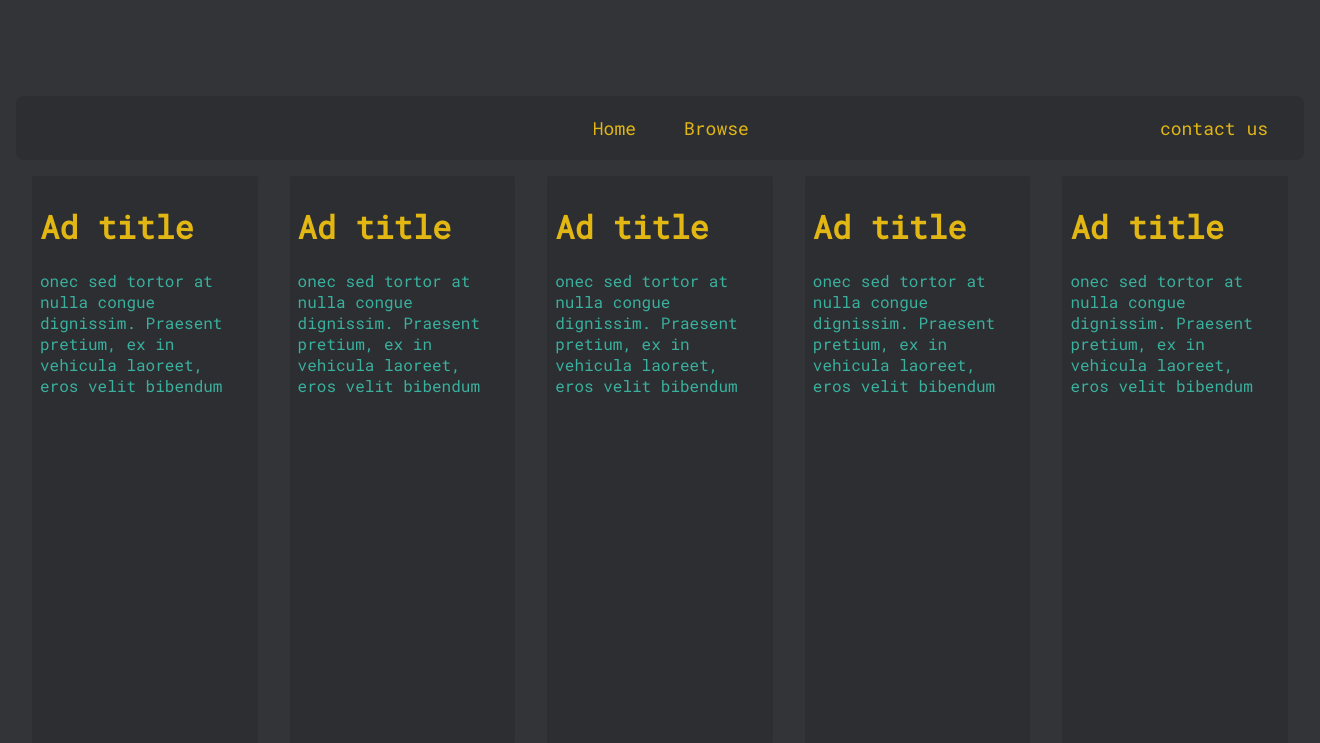
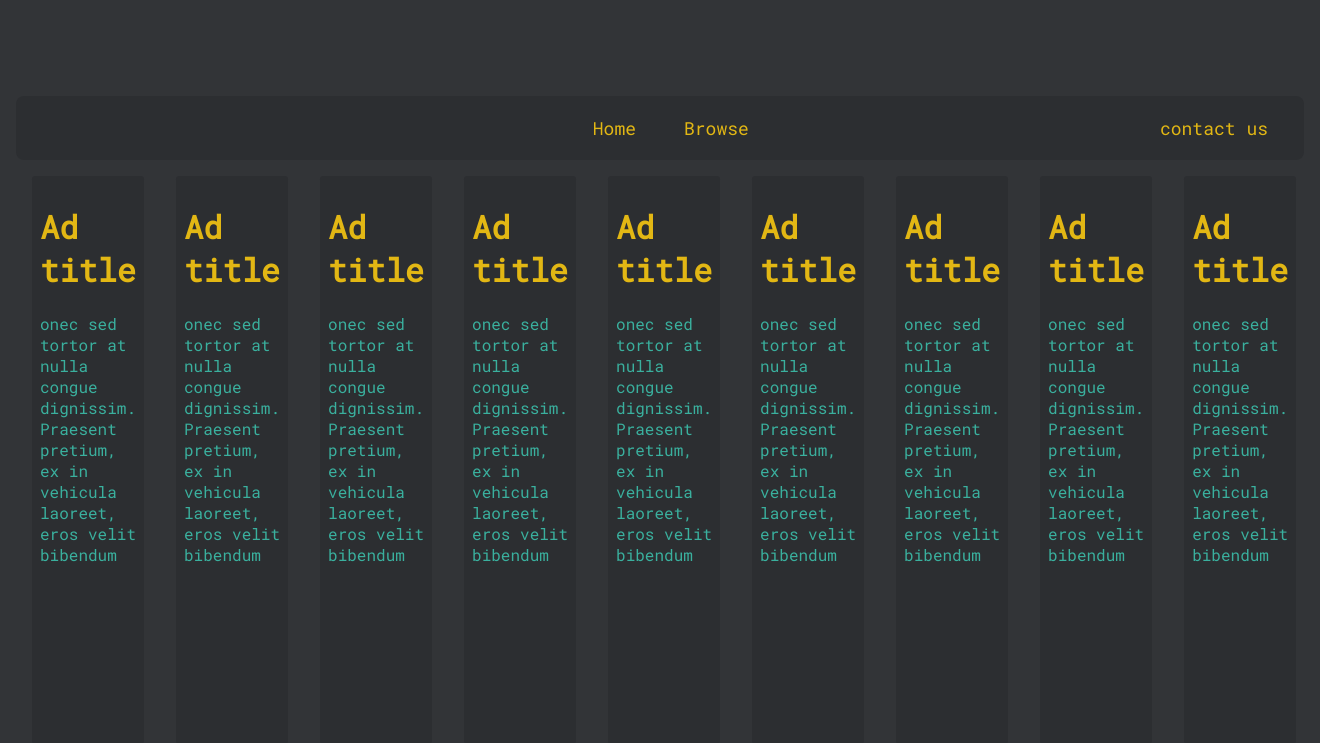
Before and after one commit to InnesWarwick/Bandden, a PHP site: page /browse.html in a window 1320 px wide. Shown: the top 743 px of the page. Run offline with PHP 8.4, Linux system fonts and the light colour scheme.

Commit message:
Changes to be committed: 	modified:   browse.html 	modified:   contactUs.html 	modified:   style.css

```diff
--- a/browse.html
+++ b/browse.html
@@ -45,7 +45,30 @@
                 ex in vehicula laoreet, eros velit bibendum
             </p>
         </a>
-
+        <a class="adPost" href ="advert.html" href ="advert.html">
+            <h1>Ad  title</h1>
+            <p>onec sed tortor at nulla congue dignissim. Praesent pretium,
+                ex in vehicula laoreet, eros velit bibendum
+            </p>
+        </a>
+        <a class="adPost" href ="advert.html" href ="advert.html">
+            <h1>Ad  title</h1>
+            <p>onec sed tortor at nulla congue dignissim. Praesent pretium,
+                ex in vehicula laoreet, eros velit bibendum
+            </p>
+        </a>
+        <a class="adPost" href ="advert.html" href ="advert.html">
+            <h1>Ad  title</h1>
+            <p>onec sed tortor at nulla congue dignissim. Praesent pretium,
+                ex in vehicula laoreet, eros velit bibendum
+            </p>
+        </a>
+        <a class="adPost" href ="advert.html" href ="advert.html">
+            <h1>Ad  title</h1>
+            <p>onec sed tortor at nulla congue dignissim. Praesent pretium,
+                ex in vehicula laoreet, eros velit bibendum
+            </p>
+        </a>
 
 
 
--- a/contactUs.html
+++ b/contactUs.html
@@ -29,7 +29,7 @@
                 <h3 class="email">email</h3>
                 <input type="text" class="emailInput" name="email" placeholder="me@example.com">
             </div>
-            <div class="queryArea">
+            <div class="queryBox">
                 <h3 class="query">Query</h3>
                 <textarea name="query" class="queryArea" cols="30" rows="10"></textarea>
             </div>
```
Also changed, not shown: style.css (+31 -5 lines).
